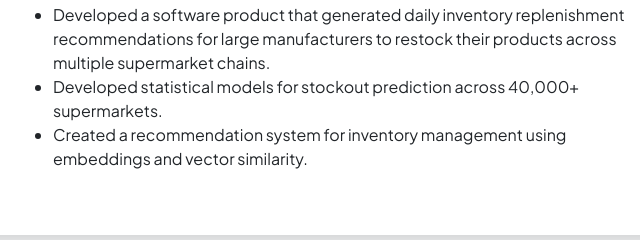
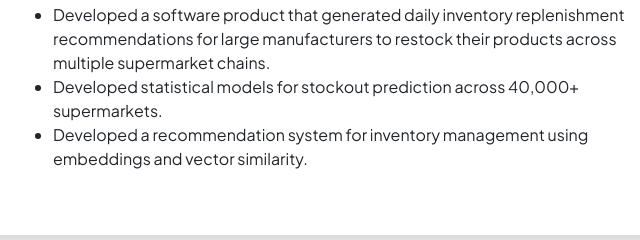
Before and after one commit to SantiagoRomanoOddone/personal-web-site, a plain HTML site: page resume.html in a window 1280 px wide. Shown: the part 787-1027 px from the top of the page, 477-1117 px from the left. Drawn offline with nearby package versions, Linux system fonts and the light colour scheme.

Commit message:
updating readme

```diff
--- a/resume.html
+++ b/resume.html
@@ -98,7 +98,7 @@
                                 <li>Developed accurate machine learning sales forecasting models built to handle a high volume of product–supermarket combinations in the retail sector.</li>
                                 <li>Developed a software product that generated daily inventory replenishment recommendations for large manufacturers to restock their products across multiple supermarket chains.</li>
                                 <li>Developed statistical models for stockout prediction across 40,000+ supermarkets.</li>
-                                <li>Created a recommendation system for inventory management using embeddings and vector similarity.</li>
+                                <li>Developed a recommendation system for inventory management using embeddings and vector similarity.</li>
                             </ul>
                         </div>
                     </div>
```
